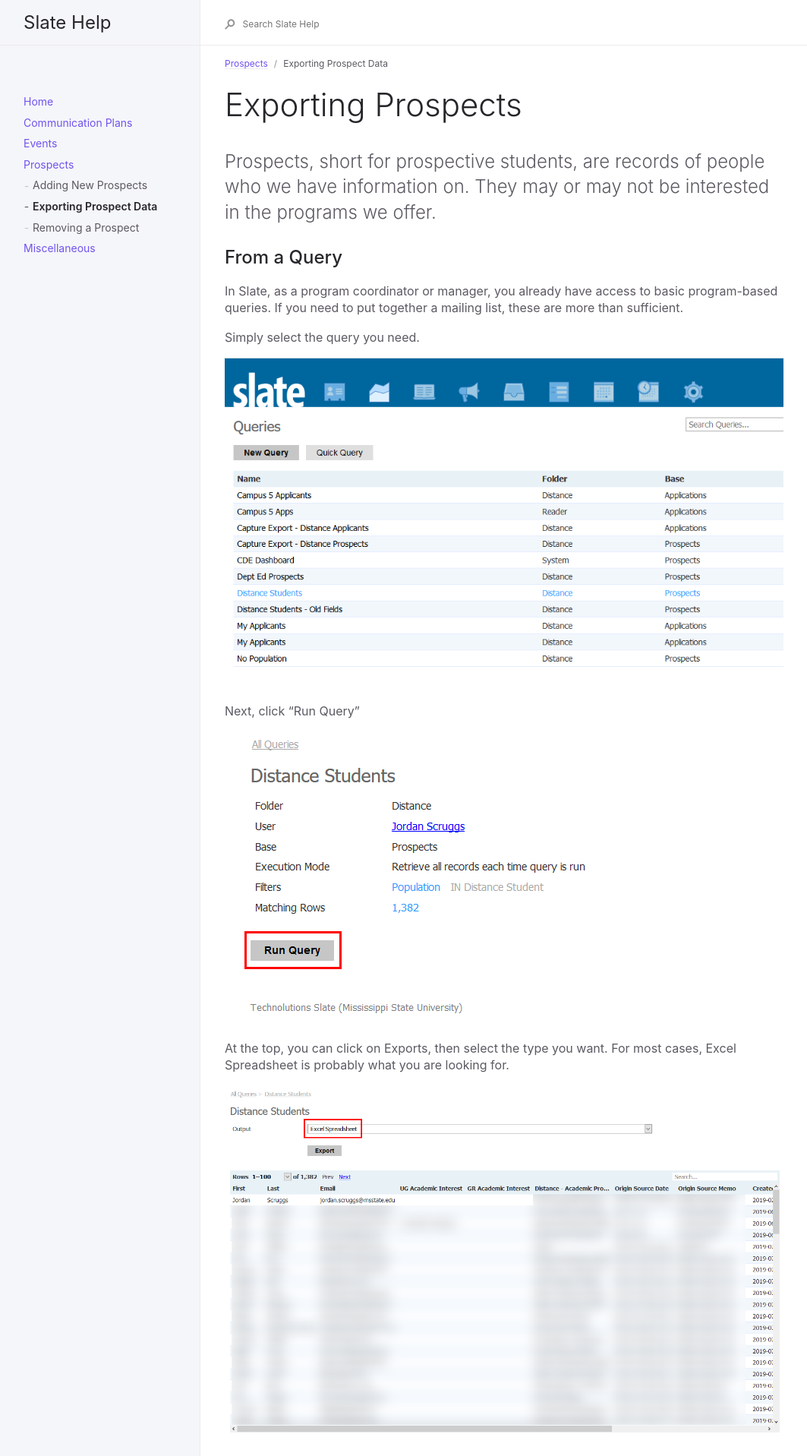
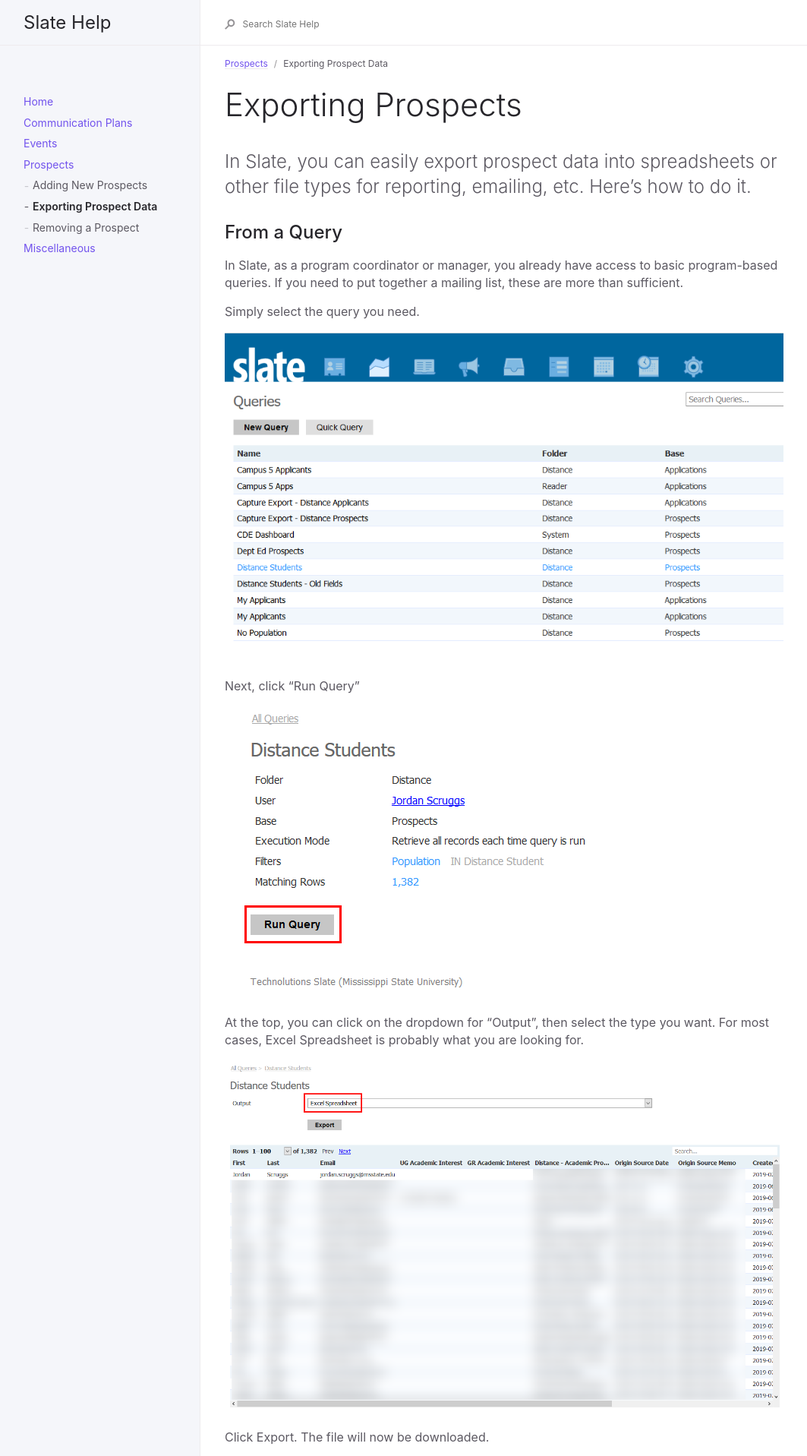
Before and after one commit to oretoise/docs, a Jekyll site: the page built from _docs/prospects/exports.md, in a window 1280 px wide. Shown: the top 1917 px of the page at 76% size, without its empty margins (92-1155 px from the left). Built offline with Jekyll 4.4.1, drawn with Linux system fonts in a browser that asks for light colours.

```diff
--- a/_docs/prospects/exports.md
+++ b/_docs/prospects/exports.md
@@ -9,7 +9,7 @@ permalink: /prospects/export/
 # Exporting Prospects
 {: .fs-9 }
 
-Prospects, short for prospective students, are records of people who we have information on. They may or may not be interested in the programs we offer.
+In Slate, you can easily export prospect data into spreadsheets or other file types for reporting, emailing, etc. Here's how to do it.
 {: .fs-6 .fw-300 }
 
 ## From a Query
@@ -23,7 +23,7 @@ Next, click "Run Query"
 
 ![Run Query]({{site.url}}{{site.baseurl}}/assets/images/prospects/run_query.png)
 
-At the top, you can click on Exports, then select the type you want. For most cases, Excel Spreadsheet is probably what you are looking for.
+At the top, you can click on the dropdown for "Output", then select the type you want. For most cases, Excel Spreadsheet is probably what you are looking for.
 
 ![Output Selection]({{site.url}}{{site.baseurl}}/assets/images/prospects/output_selection.png)
 
```
Also changed, not shown: _docs/comm-plans/comm-plans.md (+2 -2 lines), _docs/comm-plans/scripts.md (added, +15 -0 lines), _docs/comm-plans/scripts/create-plan.md (added, +17 -0 lines).
